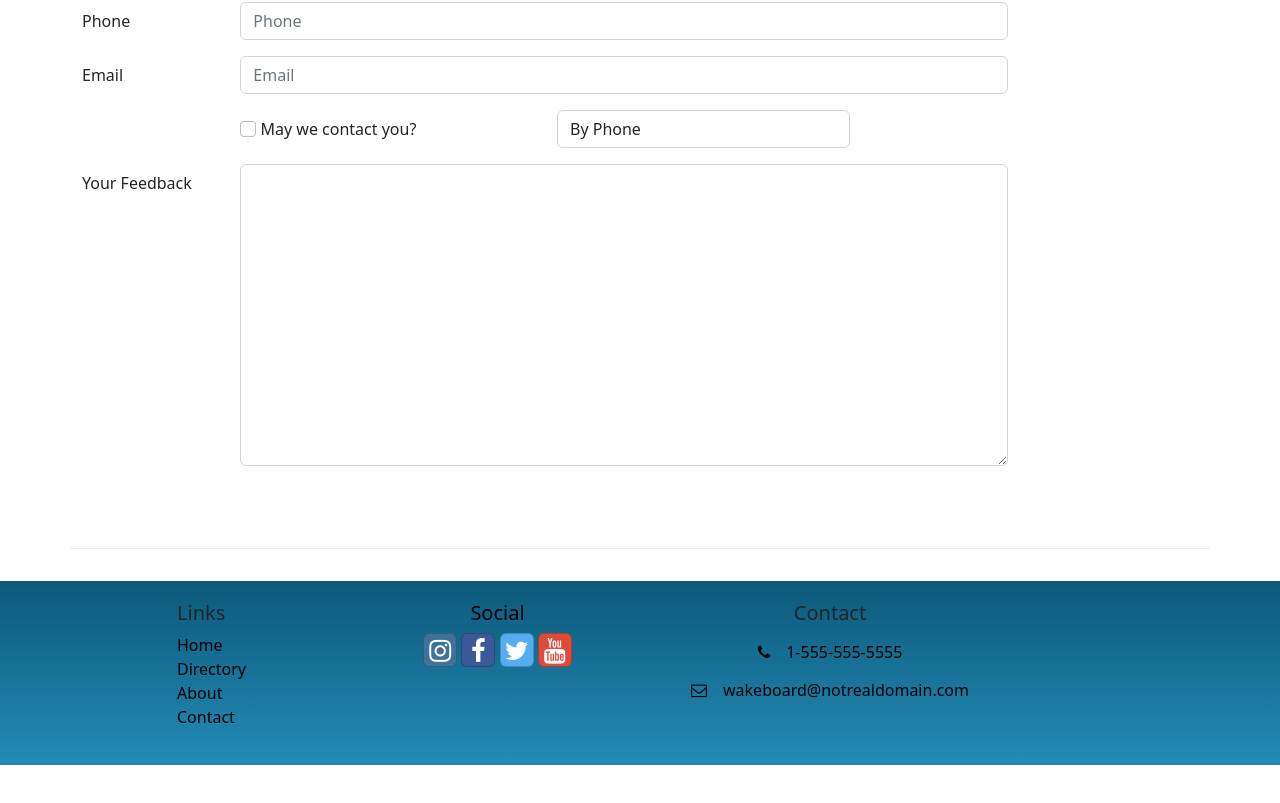
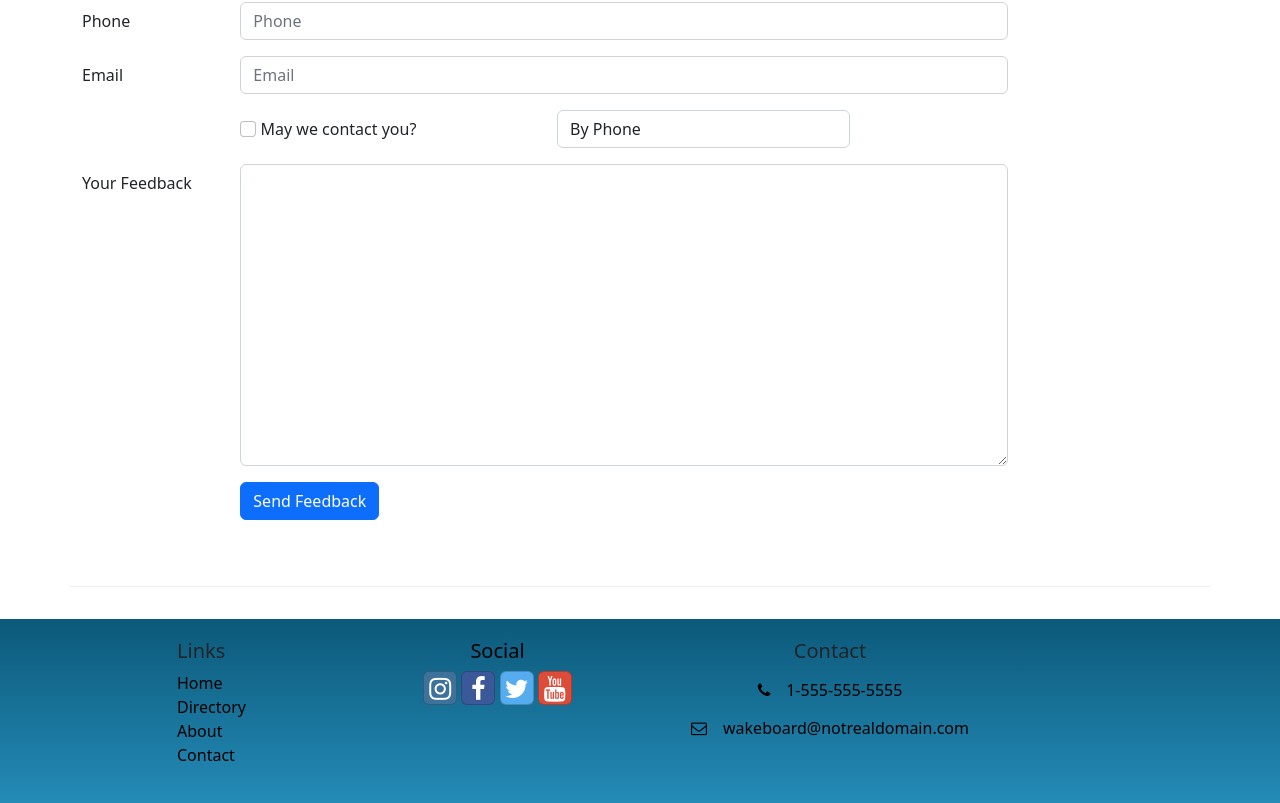
Before and after one commit to bholmdev/wakeboard-site, a React (Create React App) app: page /contact in a window 1280 px wide. Shown: the part 797-1600 px from the top of the page. Before the commit the page ends 1562 px from the top, so only its background shows below. Built offline with nearby package versions, Linux system fonts and the light colour scheme.

Commit message:
contact form part 3

```diff
--- a/src/app/components/ContactForm.js
+++ b/src/app/components/ContactForm.js
@@ -2,6 +2,12 @@
 import { Formik, Field, Form } from "formik";
 
 const ContactForm = () => {
+    const handleSubmit = (values, { resetForm }) => {
+        console.log("form values: ", values);
+        console.log("in JSON format: ", JSON.stringify(values));
+        resetForm();
+    };
+
     return (
         <Formik
             initialValues={{
@@ -13,6 +19,7 @@
                 contactType: "By Phone",
                 feedback: ""
             }}
+            onSubmit={handleSubmit}
         >
             <Form>
                 <FormGroup row>
@@ -98,7 +105,11 @@
                     </Col>
                 </FormGroup>
                 <FormGroup row>
-
+                    <Col md={{ size: 10, offset: 2 }}>
+                        <Button type="submit" color="primary">
+                            Send Feedback
+                        </Button>
+                    </Col>
                 </FormGroup>
             </Form>
         </Formik>
```
